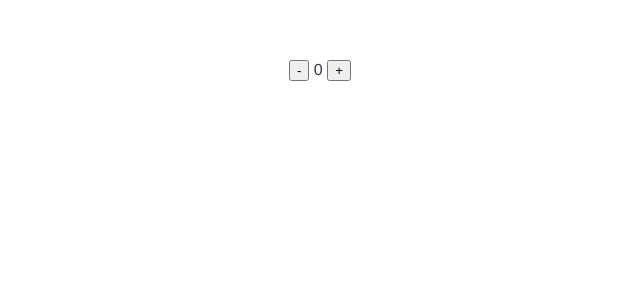
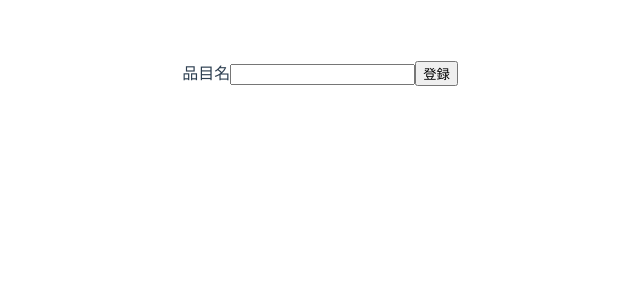
Before and after one commit to azufb/EquipmentManager, a Vue app in the folder equipmentmanager/: page / in a window 1280 px wide. Shown: the top 300 px of the page, without its empty margins (320-960 px from the left). Built offline with nearby package versions, Linux system fonts and the light colour scheme.

Commit message:
備品を登録できるようにした

```diff
--- a/equipmentmanager/src/App.vue
+++ b/equipmentmanager/src/App.vue
@@ -1,8 +1,13 @@
 <template>
-  <div id="app">
-    <input type="button" value="-" v-on:click="minus" />
-    {{ count }}
-    <input type="button" value="+" v-on:click="plus" />
+  <div id='app'>
+    <form v-on:submit.prevent="onclick">
+      <label for='name'>品目名</label>
+      <input type='text' id='name' v-model='name' required/>
+      <input type='submit' value='登録' />
+    </form>
+    <ul v-for="(item, index) in items" :key="index">
+    <li>{{ item.name }}</li>
+    </ul>
   </div>
 </template>
 
@@ -10,18 +15,25 @@
 export default {
   name: 'app',
   computed: {
-    count() {
-      return this.$store.state.count
+    items() {
+      return this.$store.state.items
+    }
+  },
+  data() {
+    return {
+      name: ''
     }
   },
   methods: {
-    minus() {
-      this.$store.commit('minus')
-    },
-    plus() {
-      this.$store.commit('plus')
+    onclick() {
+      this.$store.commit('addItem', {
+        item: {
+          name: this.name
+        }
+      })
     }
   }
+
 }
 </script>
 
@@ -34,4 +46,8 @@ export default {
   color: #2c3e50;
   margin-top: 60px;
 }
+
+ul li {
+  list-style: none;
+}
 </style>
--- a/equipmentmanager/src/store/index.js
+++ b/equipmentmanager/src/store/index.js
@@ -4,20 +4,19 @@ import Vuex from 'vuex'
 Vue.use(Vuex)
 
 export default new Vuex.Store({
-  strict: true,
   state: {
-    count: 0
+    items: []
+  },
+  getters: {
+    itemsCount(state) {
+      return state.items.length
+    }
   },
   mutations: {
-    minus(state) {
-      state.count--
-    },
-    plus(state) {
-      state.count++
+    addItem(state, payload) {
+      state.items.push(payload.item)
     }
   },
   actions: {
-  },
-  modules: {
   }
 })
```
